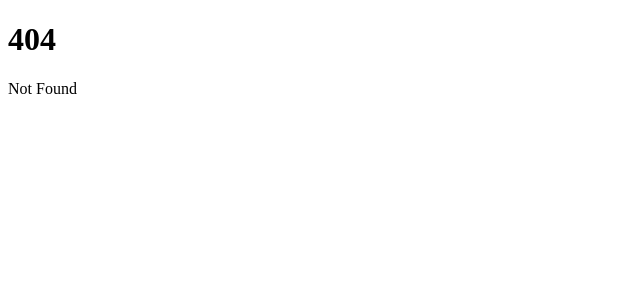
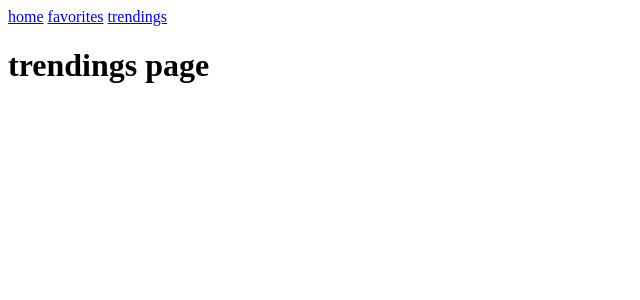
Before and after one commit to AbuBakkarSiddiqueAnir/Gif-house, a SvelteKit app: page /trendings in a window 1280 px wide. Before the commit this address had no page. Shown: the top 300 px of the page, without its empty margins (0-640 px from the left). Built offline with nearby package versions, Linux system fonts and the light colour scheme.

Commit message:
project initialzation with testing api

```diff
--- /dev/null
+++ b/src/routes/+layout.svelte
@@ -0,0 +1,19 @@
+<script>
+
+</script>
+
+<div class="app w-full">
+	<div class='w-full flex gap-2'>
+		<a href="/">home</a>
+		<a href="/favorites">favorites</a>
+		<a href="/trendings">trendings</a>
+	</div>
+	<main class='w-full'>
+		<slot />
+	</main>
+
+</div>
+
+<style>
+
+</style>
--- /dev/null
+++ b/src/routes/favorites/+page.svelte
@@ -0,0 +1 @@
+<h1>favrites</h1>
--- /dev/null
+++ b/src/routes/trendings/+page.svelte
@@ -0,0 +1 @@
+<h1>trendings page</h1>
```
Also changed, not shown: src/gifstore.ts (added, +14 -0 lines), src/routes/+page.svelte (+13 -2 lines), src/components/Header.svelte (added), src/components/Navbar.svelte (added).
